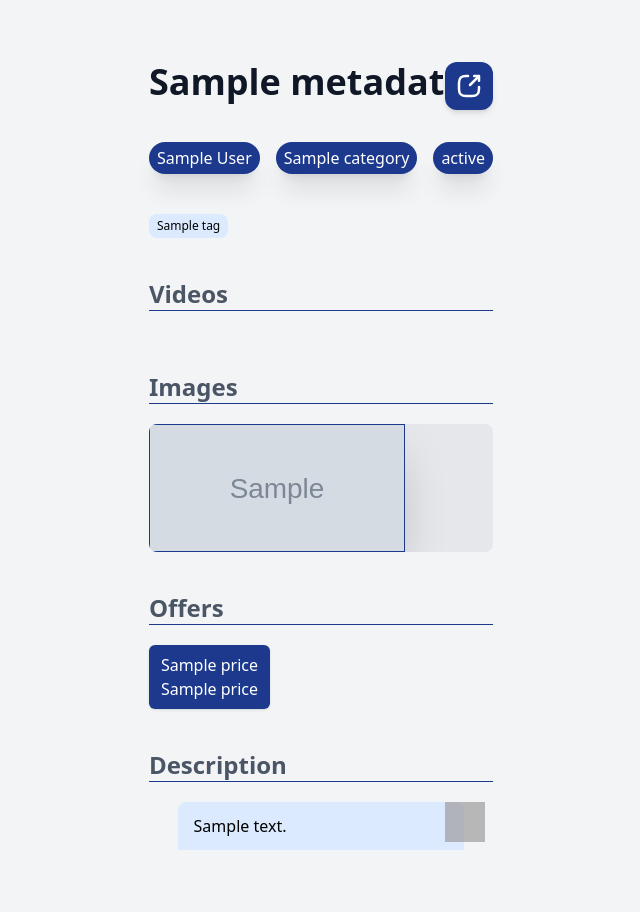
After one commit to 0xPuddi/Information-Retrieval-SGames, a Flask app: template app/templates/document.html in a window 1280 px wide. The commit adds this page. Shown: the whole page, without its empty margins (319-959 px from the left). Run offline with Flask 3, Linux system fonts and the light colour scheme; the template is opened without the code that fills it: most values are stand-ins (such as "Sample title", 1, 10 or a date in 2020); grey boxes marked "Sample" are stand-in pictures; style sheets or scripts are compiled from the project's sources; some libraries are stand-ins or nearby versions; grey boxes are pictures that could not be loaded.

Commit message:
added document page, changed documents returned format and moved cards rendering on a separate route

```diff
--- a/app/main.py
+++ b/app/main.py
@@ -6,6 +6,7 @@ from app.engine.indexer import Indexer
 from flask import Flask, render_template, request
 
 from app.engine.session import Session, UserFeedback
+from collection.models.document import Document
 from utils.logger import LOGGER
 
 # global initialization
@@ -62,8 +63,47 @@ def query():
         status,
         tags
     )
+    return [doc.model_dump() for doc in items], 200
 
+
+@app.route('/render/documents', methods=["POST"])
+def render_documents():
+    body = request.get_json()
+
+    if not isinstance(body["documents"], list):
+        return "Missing \"documents\" field", 400
+
+        # parse documents
+    items = []
+    try:
+        for d in body["documents"]:
+            items.append(Document(**d))
+    except ValidationError as e:
+        return {"Wrong object field": e.errors()}, 400
+    except Exception as e:
+        LOGGER.warn(f"Unexpected error: {e}")
+        return "Failed to parse documents", 400
+
+    # we then render
     return render_template('components/card.html', documents=[doc.model_dump() for doc in items])
+
+
+@app.route('/document', methods=["GET"])
+def document():
+    # ?id="itch"
+    id = request.args.get('id')
+    # ?collection="itch"
+    collection = request.args.get('collection')
+
+    if not id and not collection:
+        return "Missing \"id\" or \"collection\" query parameter", 400
+
+    # get doc
+    document: Document = indexer.get_document_by_id_and_collection_name(
+        id, collection)
+
+    # render
+    return render_template('document.html', d=document)
 
 
 @app.route('/feedback', methods=["POST"])
--- a/app/public/filters.js
+++ b/app/public/filters.js
@@ -14,7 +14,7 @@ tagInput.addEventListener('keydown', (e) => {
 			const tagEl = document.createElement('span');
 			tagEl.textContent = tag;
 			tagEl.className =
-				'bg-blue-50 text-black px-2 py-1 rounded-lg flex items-center gap-2 text-md';
+				'bg-blue-100 text-black px-2 py-1 rounded-lg flex items-center gap-2 text-md';
 
 			// remove button
 			const removeBtn = document.createElement('button');
--- a/app/public/style.css
+++ b/app/public/style.css
@@ -12,6 +12,14 @@
 	@apply scale-80;
 }
 
+.click-xs {
+	@apply transition-transform duration-125;
+}
+
+.click-xs:active {
+	@apply scale-95;
+}
+
 .highlight-match {
 	@apply bg-yellow-200 text-black;
 }
--- /dev/null
+++ b/app/templates/document.html
@@ -0,0 +1,310 @@
+<!DOCTYPE html>
+<html>
+	<head>
+		<title>SGames</title>
+
+		<link
+			rel="stylesheet"
+			href="{{ url_for('static', filename='output.css') }}"
+		/>
+
+		<link
+			rel="icon"
+			href="{{ url_for('static', filename='gameboy-white.svg') }}"
+			media="(prefers-color-scheme: light)"
+		/>
+		<link
+			rel="icon"
+			href="{{ url_for('static', filename='gameboy-dark.svg') }}"
+			media="(prefers-color-scheme: dark)"
+		/>
+		<link
+			rel="icon"
+			href="{{ url_for('static', filename='gameboy-white.svg') }}"
+		/>
+
+		<script
+			defer
+			src="{{ url_for('static', filename='document.js') }}"
+		></script>
+
+		<link
+			href="//vjs.zencdn.net/8.23.4/video-js.min.css"
+			rel="stylesheet"
+		/>
+		<script src="//vjs.zencdn.net/8.23.4/video.min.js"></script>
+	</head>
+
+	<body class="bg-gray-100 py-14 px-2 flex items-center justify-center">
+		<div
+			class="w-screen min-h-screen px-4 lg:max-w-8/12 flex items-center justify-center"
+		>
+			<div
+				class="flex flex-col gap-10 relative items-center justify-start"
+			>
+				<div class="absolute top-0 right-0">
+					<a href="{{ d.source.url }}" target="_blank">
+						<button
+							class="click p-3 rounded-xl bg-blue-900 hover:bg-blue-400 cursor-pointer transition-all shadow-md flex items-center justify-center"
+						>
+							<img
+								src="{{ url_for('static', filename='ui/export.svg') }}"
+								class="w-6 h-6"
+							/>
+						</button>
+					</a>
+				</div>
+
+				<div class="flex w-full items-center justify-start gap-6">
+					<h1 class="text-4xl font-semibold text-gray-900">
+						{{ d.metadata.title }}
+					</h1>
+
+					<div class="flex items-center justify-center gap-2">
+						{% if d.metadata.platforms is iterable and d.metadata is
+						not string %} {% for p in d.metadata.platforms %} {% if
+						p == "windows" %}
+						<img
+							src="{{ url_for('static', filename='platforms/windows.svg') }}"
+							class="w-6 h-6 fill-gray-500"
+						/>
+						{% elif p == "linux" %}
+						<img
+							src="{{ url_for('static', filename='platforms/linux.svg') }}"
+							class="w-6 h-6 fill-gray-500"
+						/>
+						{% elif p == "mac" %}
+						<img
+							src="{{ url_for('static', filename='platforms/apple.svg') }}"
+							class="w-6 h-6 fill-gray-500"
+						/>
+						{% elif p == "html5" %}
+						<img
+							src="{{ url_for('static', filename='platforms/html5.svg') }}"
+							class="w-6 h-6 fill-gray-500"
+						/>
+						{% elif p == "android" %}
+						<img
+							src="{{ url_for('static', filename='platforms/android.svg') }}"
+							class="w-6 h-6 fill-gray-500"
+						/>
+						{% endif %} {% endfor %} {% endif %}
+					</div>
+				</div>
+
+				<div
+					class="flex flex-row items-center justify-start gap-4 w-full"
+				>
+					<div
+						class="bg-primary-blue shadow-xl flex items-center justify-center rounded-2xl py-1 px-2"
+					>
+						<p class="text-md text-white space-y-1">
+							{{ d.metadata.author }}
+						</p>
+					</div>
+
+					<div
+						class="bg-primary-blue shadow-xl flex items-center justify-center rounded-2xl py-1 px-2"
+					>
+						<p class="text-md text-white space-y-1">
+							{{ d.metadata.category }}
+						</p>
+					</div>
+
+					<div
+						class="bg-primary-blue shadow-xl flex items-center justify-center rounded-2xl py-1 px-2"
+					>
+						<p class="text-md text-white space-y-1">
+							{{ d.metadata.status }}
+						</p>
+					</div>
+				</div>
+
+				<div
+					class="flex flex-wrap gap-2 items-center justify-start w-full"
+				>
+					{% if d.metadata and d.metadata.tags is iterable %} {% for
+					tag in d.metadata.tags %}
+					<span
+						class="bg-blue-100 text-black px-2 py-1 rounded-lg flex items-center text-xs"
+					>
+						{{ tag }}
+					</span>
+					{% endfor %} {% endif %}
+				</div>
+
+				{% if d.metadata and d.metadata.videos is iterable %}
+				<div
+					class="flex flex-col items-center justify-center gap-5 w-full"
+				>
+					<div
+						class="flex items-center justify-start w-full border-b border-primary-blue"
+					>
+						<h3 class="text-2xl font-semibold text-gray-600">
+							Videos
+						</h3>
+					</div>
+
+					<div
+						class="flex items-center justify-start gap-5 w-full max-w-4xl max-h-36 overflow-x-scroll rounded-lg bg-gray-200"
+					>
+						{% for url in d.metadata.videos %} {% if
+						"youtube.com/embed" in url %}
+						<div
+							class="shadow-2xl border border-primary-blue h-32 w-64 shrink-0"
+						>
+							<iframe
+								width="100%"
+								height="100%"
+								src="{{ url }}"
+								frameborder="0"
+								allow="accelerometer; clipboard-write; encrypted-media; picture-in-picture; web-share"
+								allowfullscreen
+							></iframe>
+						</div>
+						{% elif ".m3u8" in url %}
+						<div
+							class="shadow-2xl border border-primary-blue h-32 w-64 shrink-0"
+						>
+							<video
+								id="video-{{ loop.index0 }}"
+								class="video-js vjs-default-skin vjs-fill"
+								controls
+								preload="none"
+								width="100%"
+								height="100%"
+								data-setup="{}"
+								poster="{{ d.metadata.images[loop.index0] or d.metadata.images[0] }}"
+							>
+								<source
+									src="{{ url }}"
+									type="application/x-mpegURL"
+								/>
+								<p class="vjs-no-js">
+									To view this video please enable JavaScript,
+									and consider upgrading to a web browser that
+									<a
+										href="https://videojs.com/html5-video-support/"
+										target="_blank"
+									>
+										supports HTML5 video
+									</a>
+								</p>
+							</video>
+						</div>
+						{% endif %} {% endfor %}
+					</div>
+				</div>
+				{% endif %} {% if d.metadata and d.metadata.images is iterable
+				%}
+				<div
+					class="flex flex-col items-center justify-center gap-5 w-full"
+				>
+					<div
+						class="flex items-center justify-start w-full border-b border-primary-blue"
+					>
+						<h3 class="text-2xl font-semibold text-gray-600">
+							Images
+						</h3>
+					</div>
+
+					<div
+						class="flex items-center justify-start gap-5 w-full max-w-4xl max-h-36 overflow-x-scroll rounded-lg bg-gray-200"
+					>
+						{% for image in d.metadata.images %}
+						<div
+							class="shadow-2xl border border-primary-blue h-32 w-64 shrink-0 cursor-pointer"
+						>
+							<img
+								src="{{ image }}"
+								alt="{{ loop.index0 }} image"
+								class="w-full h-full object-cover"
+								onerror="this.src = FALLBACK_IMAGE_URL;"
+							/>
+						</div>
+						{% endfor %}
+					</div>
+				</div>
+				{% endif %} {% if d.metadata and d.metadata.price %}
+				<div
+					class="flex flex-col items-center justify-center gap-5 w-full"
+				>
+					<div
+						class="flex items-center justify-start w-full border-b border-primary-blue"
+					>
+						<h3 class="text-2xl font-semibold text-gray-600">
+							Offers
+						</h3>
+					</div>
+
+					<div
+						class="flex flex-wrap gap-2 w-full items-center justify-start"
+					>
+						{% if d.metadata.price is not string and
+						d.metadata.price is sequence %} {% for prices in
+						d.metadata.price %} {% for title, price in
+						prices.items() %}
+						<div
+							class="bg-primary-blue shadow flex flex-col items-center justify-start rounded-md py-2 px-3"
+						>
+							<p class="text-md text-white space-y-1">
+								{{ title }}
+							</p>
+							<p class="text-md text-white space-y-1">
+								{% if d.metadata.price is number %} {{ price }}
+								$ {% else %} {{ price }} {% endif %}
+							</p>
+						</div>
+						{% endfor %} {% endfor %} {% elif d.metadata.price is
+						string %}
+						<div
+							class="bg-primary-blue shadow flex items-center justify-center rounded-md py-2 px-3"
+						>
+							<p class="text-md text-white space-y-1">
+								{{ d.metadata.price }}
+							</p>
+						</div>
+						{% elif d.metadata.price is number %}
+						<div
+							class="bg-primary-blue shadow flex items-center justify-center rounded-md py-2 px-3"
+						>
+							<p class="text-md text-white space-y-1">
+								{{ d.metadata.price }} $
+							</p>
+						</div>
+						{% endif %}
+					</div>
+				</div>
+				{% endif %}
+
+				<div
+					class="flex flex-col items-center justify-center gap-5 w-full"
+				>
+					<div
+						class="flex items-center justify-start w-full border-b border-primary-blue"
+					>
+						<h3 class="text-2xl font-semibold text-gray-600">
+							Description
+						</h3>
+					</div>
+
+					<div
+						class="w-10/12 px-4 overflow-hidden bg-blue-100 rounded-t-lg py-3"
+					>
+						{{ d.metadata.description | safe }}
+					</div>
+				</div>
+
+				<div class="absolute bottom-2 right-2">
+					{% if d.source and d.source.name %}
+					<img
+						src="{{ url_for('static', filename='ui/') }}{{ d.source.name }}.svg"
+						alt="{{ d.source.name }} logo"
+						class="w-10 h-10 opacity-70"
+					/>
+					{% endif %}
+				</div>
+			</div>
+		</div>
+	</body>
+</html>
```
Also changed, not shown: app/engine/indexer.py (+11 -1 lines), app/public/client.js (+19 -2 lines), app/templates/components/card.html (+17 -7 lines), 2 other files.
